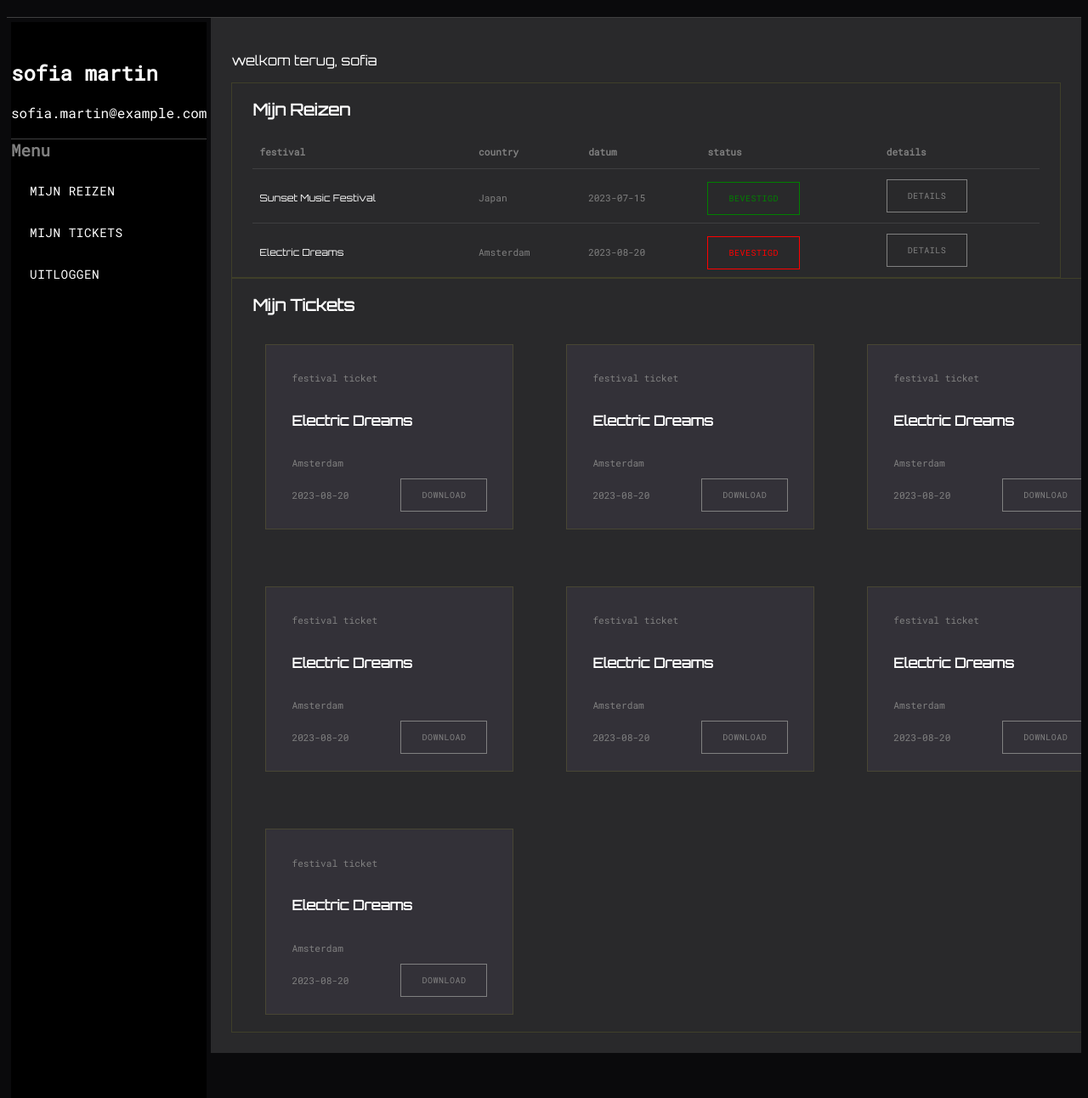
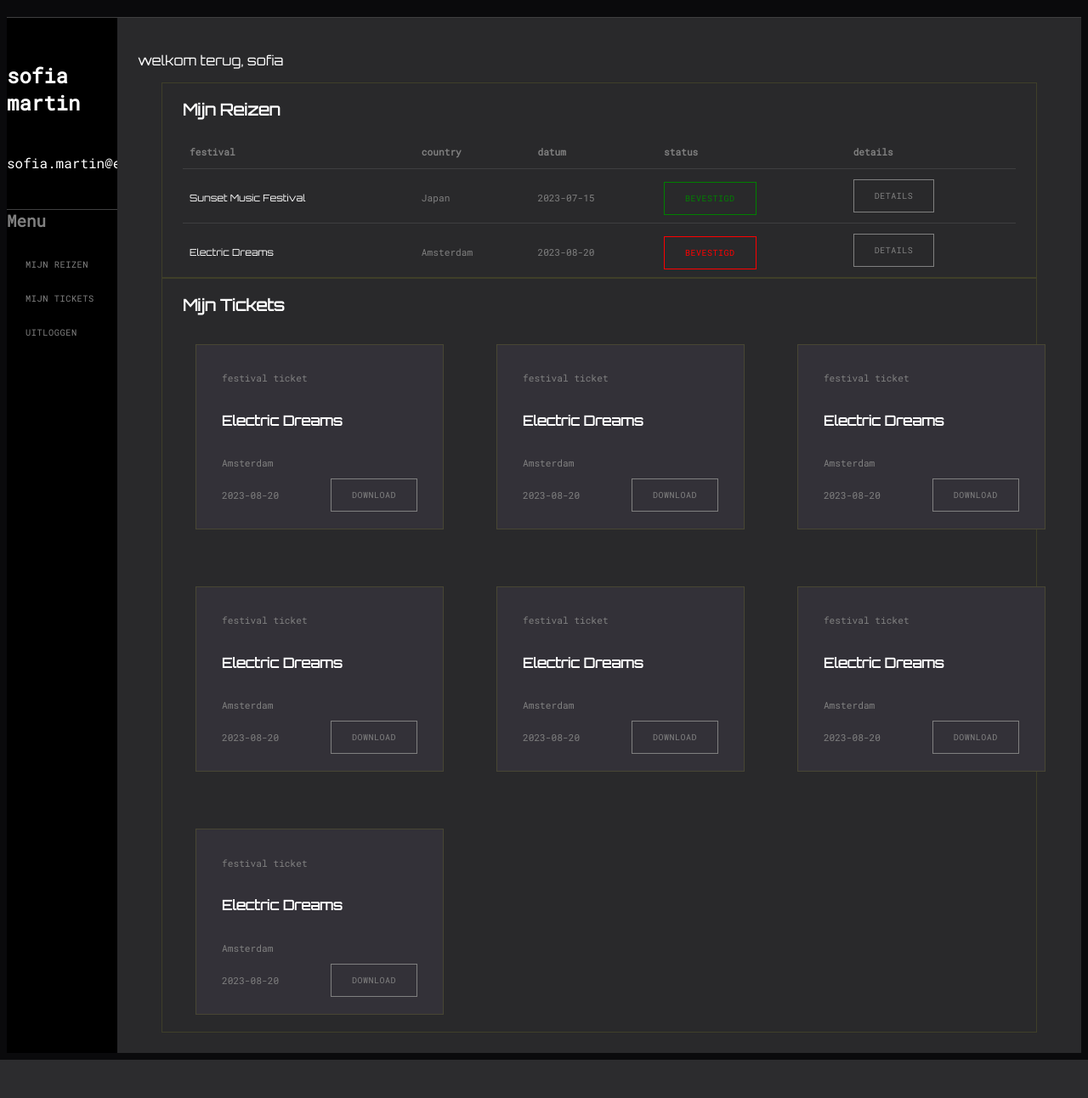
Before and after one commit to jamiedegans/SunsetTickets, a PHP site: page /userPages/account.html in a window 1280 px wide. Shown: the part 95-1387 px from the top of the page at 85% size. After the commit the page ends 1342 px from the top, so only its background shows below. Run offline with PHP 8.4, Linux system fonts and the light colour scheme.

Commit message:
Refactor sidebar layout and styles
Change page grid to use a fixed 130px sidebar and ensure full-height layout (min-height: 100vh). Replace old aside/commented styles with a compact sidebar design: update aside padding, background, and flex layout; restyle .avatar with new background/border and smaller typography; simplify .sidebar-link padding/size and improve transitions. Add .sidebar-user and .sidebar-menu-label blocks for user info and menu headings, adjust colors/letter-spacing for improved readability, and remove obsolete commented code.

```diff
--- a/app/css/style.css
+++ b/app/css/style.css
@@ -273,36 +273,34 @@ hr {
     color: gray;
 }
 
-
 /*  ACCOUNT  */
 
 .page {
     display: grid;
-    grid-template-columns: 0fr 2fr;
-    grid-auto-columns: auto;
-    grid-auto-rows: auto;
+    grid-template-columns: 130px 2fr;
+    min-height: 100vh;
 }
 
-    /* vraag ann docent over dit stuk
+aside {
+    background-color: #000000;
+    padding: 2rem 0;
+    display: flex;
+    flex-direction: column;
+    gap: 8px;
+}
 
+.avatar {
     width: 40px;
     height: 40px;
     border-radius: 50%;
-    background: var(--graphite);
-    border: 1px solid var(--border);
+    background: #1a1a1a;
+    border: 1px solid rgb(63, 63, 64);;
     display: flex;
     align-items: center;
     justify-content: center;
-    font-size: 12px;
-    font-weight: 500;
-    color: var(--silver);
-    font-family: 'Orbitron', monospace; */
-
-aside {
-    background-color: #000000;
-    height: 100%;
-    padding: 3vh 0;
-    margin: 5px;
+    font-size: 11px;
+    color: #aaa;
+    font-family: 'Orbitron', monospace;
 }
 
 .aside-nav {
@@ -314,15 +312,43 @@ aside {
 }
 
 .sidebar-link {
-    display: flex;
-    padding: 10px 20px;
-    font-size: 0.9rem;
+    display: block;
+    padding: 8px 20px;
+    font-size: 0.65rem;
     text-transform: uppercase;
     letter-spacing: 0.5px;
     text-decoration: none;
-    cursor: pointer;
+    color: gray;
     border-left: 2px solid transparent;
-    transition: 0.15s;
+    transition: color 0.15s, border-color 0.15s;
+}
+
+.sidebar-user {
+    text-align: center;
+    padding: 0 12px 12px 12px;
+    border-bottom: 1px solid rgb(63, 63, 64);
+    margin-bottom: 8px;
+}
+
+.sidebar-user h2 {
+    font-size: 0.65rem;
+    margin: 0 0 2px 0;
+    text-transform: uppercase;
+    letter-spacing: 0.5px;
+}
+
+.sidebar-user p {
+    font-size: 0.55rem;
+    color: gray;
+    margin: 0;
+}
+
+.sidebar-menu-label {
+    font-size: 0.55rem;
+    color: #444;
+    text-transform: uppercase;
+    letter-spacing: 1px;
+    padding: 8px 20px 4px 20px;
 }
 
 .hover-effect {
```
